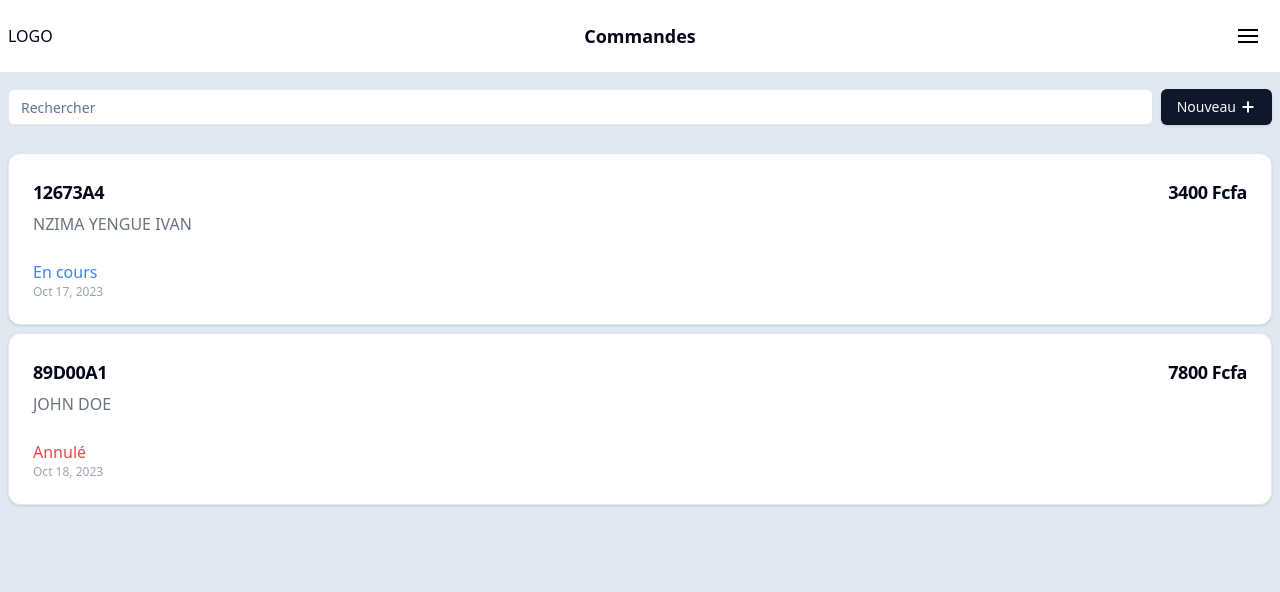
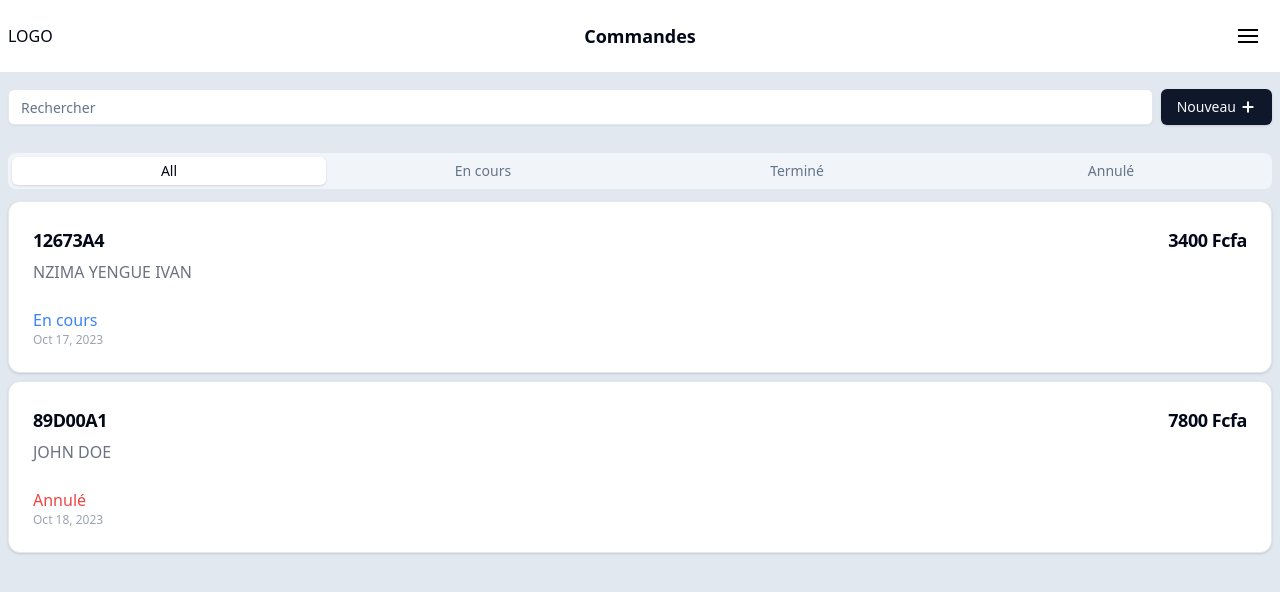
Before and after one commit to IvanFranck/landry-management-app-front, a React (Vite) app: page / in a window 1280 px wide. Shown: the top 592 px of the page. Built offline with nearby package versions, Linux system fonts and the light colour scheme.

Commit message:
add command status filter

```diff
--- /dev/null
+++ b/src/components/app/CommandsStatusFilter.tsx
@@ -0,0 +1,15 @@
+import { Tabs, TabsList, TabsTrigger } from "../ui/tabs"
+
+export const CommandsStatusFilter = () => {
+
+    return (
+        <Tabs defaultValue="all" className="w-full">
+            <TabsList className="w-full grid grid-cols-4">
+                <TabsTrigger value="all">All</TabsTrigger>
+                <TabsTrigger value="en cours">En cours</TabsTrigger>
+                <TabsTrigger value="terminé">Terminé</TabsTrigger>
+                <TabsTrigger value="annulé">Annulé</TabsTrigger>
+            </TabsList>
+        </Tabs>
+    )
+}
--- /dev/null
+++ b/src/components/ui/tabs.tsx
@@ -0,0 +1,53 @@
+import * as React from "react"
+import * as TabsPrimitive from "@radix-ui/react-tabs"
+
+import { cn } from "@/lib/utils"
+
+const Tabs = TabsPrimitive.Root
+
+const TabsList = React.forwardRef<
+  React.ElementRef<typeof TabsPrimitive.List>,
+  React.ComponentPropsWithoutRef<typeof TabsPrimitive.List>
+>(({ className, ...props }, ref) => (
+  <TabsPrimitive.List
+    ref={ref}
+    className={cn(
+      "inline-flex h-9 items-center justify-center rounded-lg bg-muted p-1 text-muted-foreground",
+      className
+    )}
+    {...props}
+  />
+))
+TabsList.displayName = TabsPrimitive.List.displayName
+
+const TabsTrigger = React.forwardRef<
+  React.ElementRef<typeof TabsPrimitive.Trigger>,
+  React.ComponentPropsWithoutRef<typeof TabsPrimitive.Trigger>
+>(({ className, ...props }, ref) => (
+  <TabsPrimitive.Trigger
+    ref={ref}
+    className={cn(
+      "inline-flex items-center justify-center whitespace-nowrap rounded-md px-3 py-1 text-sm font-medium ring-offset-background transition-all focus-visible:outline-none focus-visible:ring-2 focus-visible:ring-ring focus-visible:ring-offset-2 disabled:pointer-events-none disabled:opacity-50 data-[state=active]:bg-background data-[state=active]:text-foreground data-[state=active]:shadow",
+      className
+    )}
+    {...props}
+  />
+))
+TabsTrigger.displayName = TabsPrimitive.Trigger.displayName
+
+const TabsContent = React.forwardRef<
+  React.ElementRef<typeof TabsPrimitive.Content>,
+  React.ComponentPropsWithoutRef<typeof TabsPrimitive.Content>
+>(({ className, ...props }, ref) => (
+  <TabsPrimitive.Content
+    ref={ref}
+    className={cn(
+      "mt-2 ring-offset-background focus-visible:outline-none focus-visible:ring-2 focus-visible:ring-ring focus-visible:ring-offset-2",
+      className
+    )}
+    {...props}
+  />
+))
+TabsContent.displayName = TabsPrimitive.Content.displayName
+
+export { Tabs, TabsList, TabsTrigger, TabsContent }
--- a/src/pages/CommandsList.tsx
+++ b/src/pages/CommandsList.tsx
@@ -1,4 +1,5 @@
 import { CommandListItem, CommandListItemProps } from "@/components/app/CommandListItem"
+import { CommandsStatusFilter } from "@/components/app/CommandsStatusFilter"
 import { Button } from "@/components/ui/button"
 import { Input } from "@/components/ui/input"
 import { Plus } from "lucide-react"
@@ -32,6 +33,7 @@
                 </Button>
             </div>
 
+            <CommandsStatusFilter />
 
             <div className="w-full grid gap-2">
                 {commands.map((command, index) => (
```
